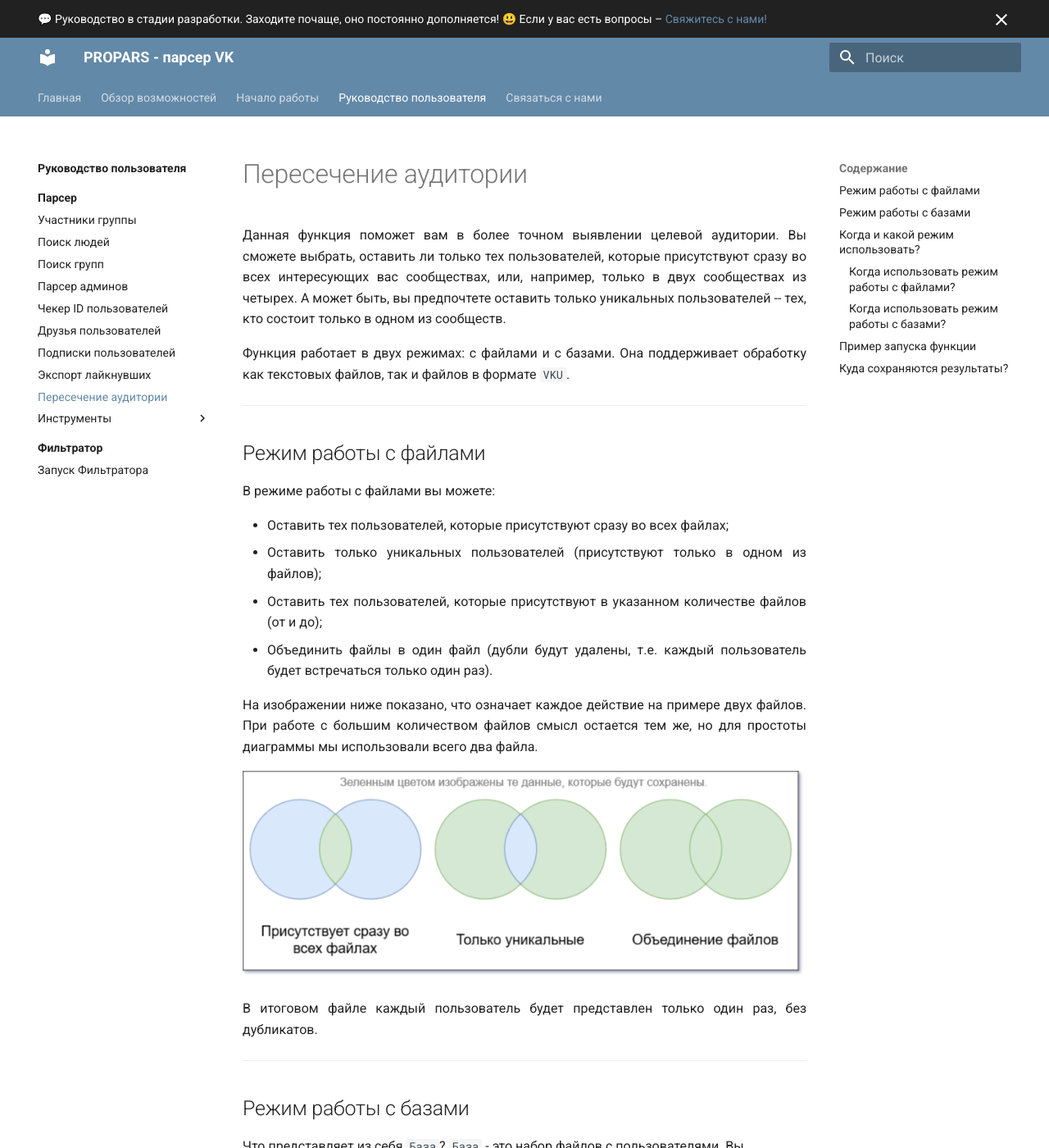
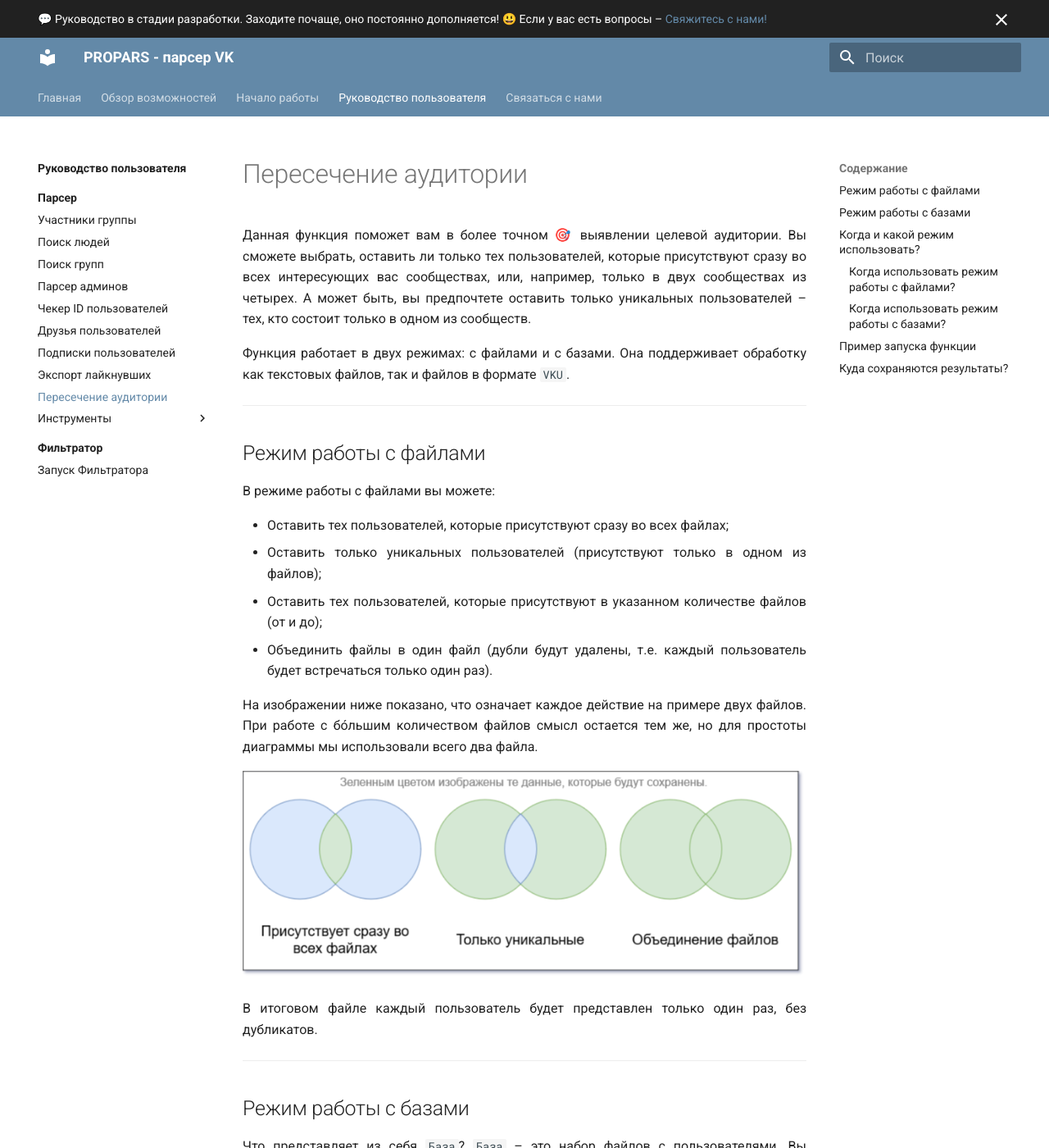
Before and after one commit to VK-Utility/docs, an MkDocs documentation site: the page built from docs/docs/parser/audience-intersection.md, in a window 1280 px wide and 1400 px high. Shown: the whole window at 82% size. Built offline with MkDocs 1.6.1 and Material for MkDocs 9.7.7, drawn with Linux system fonts in a browser that asks for light colours; some of the changed text lies outside the part shown.

Commit message:
Fix PR comments

```diff
--- a/docs/docs/parser/audience-intersection.md
+++ b/docs/docs/parser/audience-intersection.md
@@ -2,7 +2,7 @@
 
 <div style="text-align: justify">
   <p>
-    Данная функция поможет вам в более точном выявлении целевой аудитории. Вы сможете выбрать, оставить ли только тех пользователей, которые присутствуют сразу во всех интересующих вас сообществах, или, например, только в двух сообществах из четырех. А может быть, вы предпочтете оставить только уникальных пользователей -- тех, кто состоит только в одном из сообществ.
+    Данная функция поможет вам в более точном 🎯 выявлении целевой аудитории. Вы сможете выбрать, оставить ли только тех пользователей, которые присутствуют сразу во всех интересующих вас сообществах, или, например, только в двух сообществах из четырех. А может быть, вы предпочтете оставить только уникальных пользователей – тех, кто состоит только в одном из сообществ.
   </p>
 </div>
 
@@ -27,7 +27,7 @@
     <li>Объединить файлы в один файл (дубли будут удалены, т.е. каждый пользователь будет встречаться только один раз).</li>
   </ul>
   <p>
-    На изображении ниже показано, что означает каждое действие на примере двух файлов. При работе с большим количеством файлов смысл остается тем же, но для простоты диаграммы мы использовали всего два файла.
+    На изображении ниже показано, что означает каждое действие на примере двух файлов. При работе с бо́льшим количеством файлов смысл остается тем же, но для простоты диаграммы мы использовали всего два файла.
   </p>
 </div>
 
@@ -43,11 +43,12 @@
 
 ## Режим работы с базами
 
+
+<div style="text-align: justify">
  <p>
-    Что представляет из себя <code>База</code>? <code>База</code> - это набор файлов с пользователями. Вы выбираете файлы для первой и второй баз соответственно, после чего применяется та же логика, что и в режиме работы с файлами.
+    Что представляет из себя <code>База</code>? <code>База</code> – это набор файлов с пользователями. Вы выбираете файлы для первой и второй баз соответственно, после чего применяется та же логика, что и в режиме работы с файлами.
   </p>
 
-<div style="text-align: justify">
   <p>
     Режим работы с базами позволяет вам:
   </p>
```
Also changed, not shown: docs/docs/parser/admins-parser.md (+2 -2 lines), docs/docs/parser/id-checker.md (+1 -1 lines).
